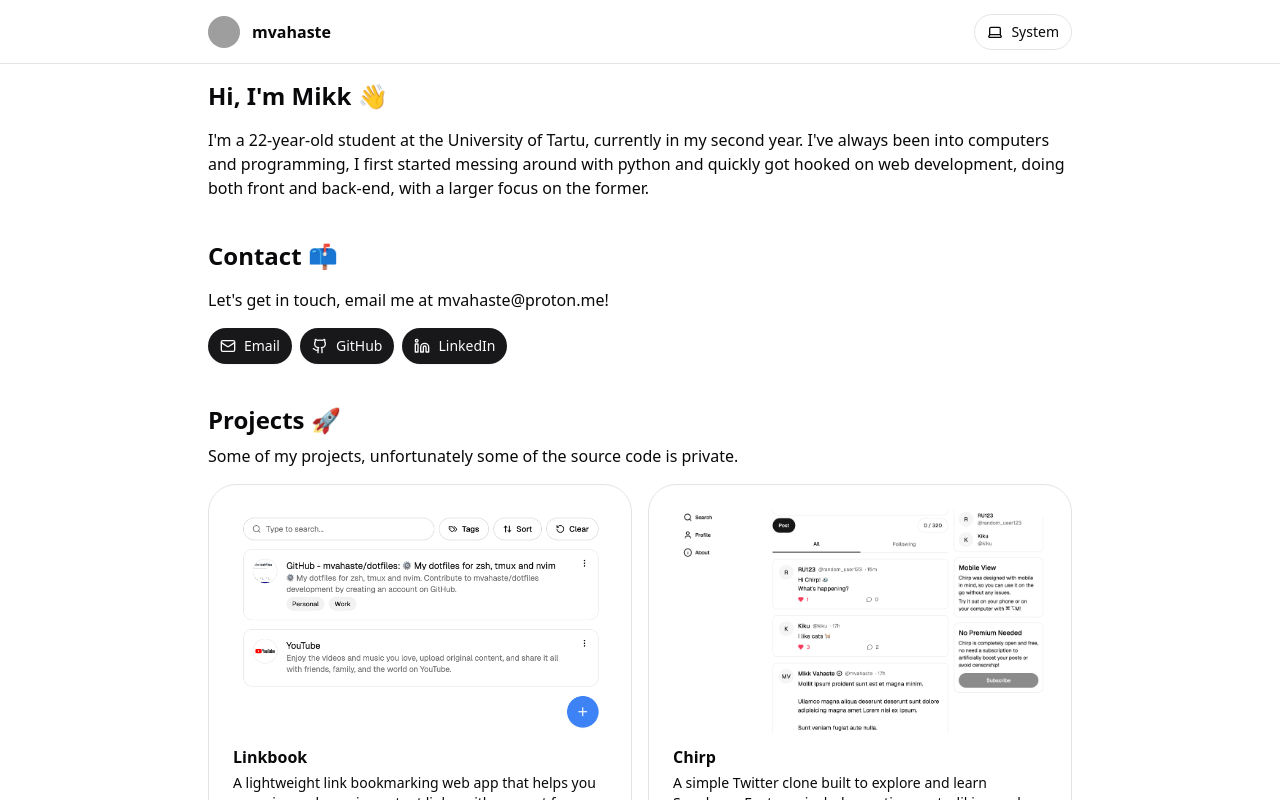
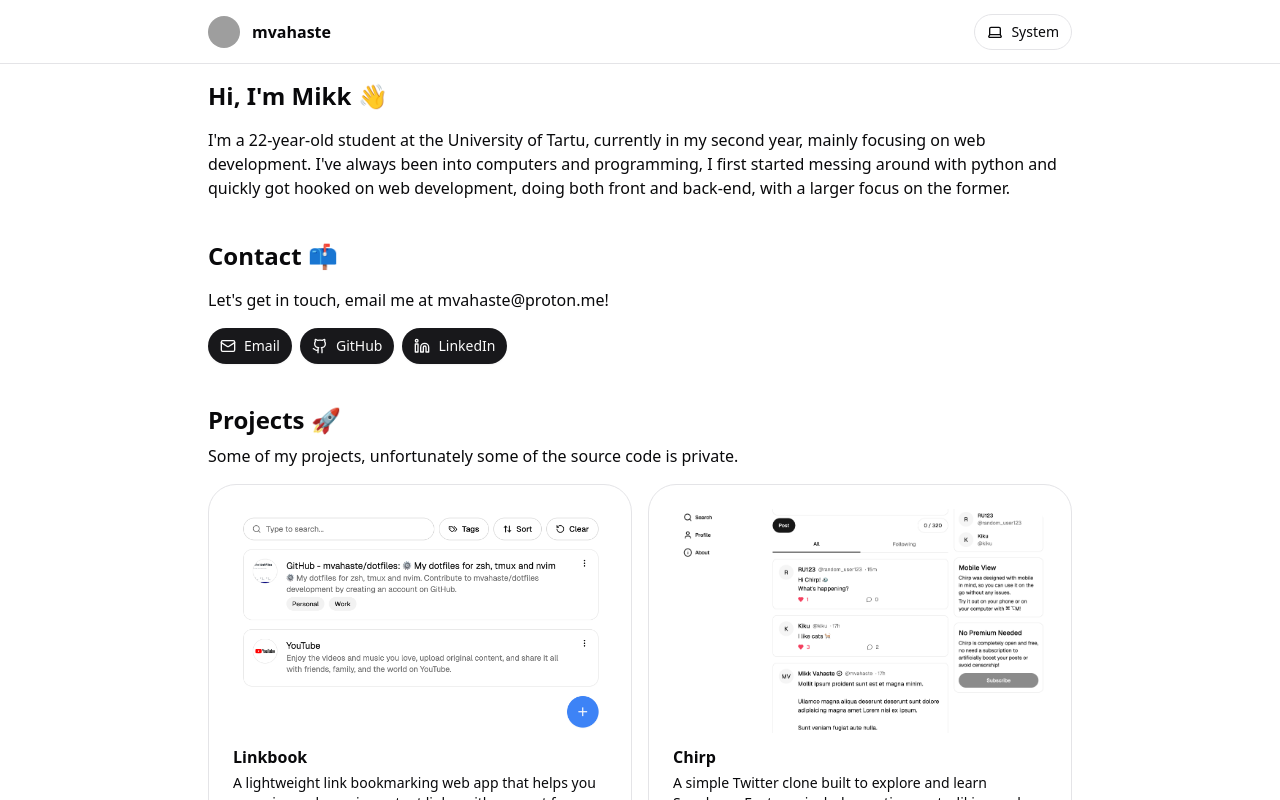
Before and after one commit to mvahaste/www, a Next.js app: page / in a window 1280 px wide. Shown: the top 800 px of the page. Built offline with nearby package versions, Linux system fonts and the light colour scheme; grey boxes are pictures that could not be loaded.

Commit message:
Improved info section

```diff
--- a/app/page.tsx
+++ b/app/page.tsx
@@ -9,11 +9,13 @@ export default function Home() {
       {/* About Me */}
       <h2 className="mb-2 text-2xl font-bold">Hi, I{"'"}m Mikk 👋</h2>
       <p>
-        I{"'"}m a 22-year-old student at the University of Tartu, currently in
-        my second year. I{"'"}ve always been into computers and programming, I
-        first started messing around with python and quickly got hooked on web
-        development, doing both front and back-end, with a larger focus on the
-        former.
+        I{"'"}m a <span className="font-medium">22-year-old</span> student at
+        the <span className="font-medium">University of Tartu</span>, currently
+        in my second year, mainly focusing on{" "}
+        <span className="font-medium">web development</span>. I{"'"}ve always
+        been into computers and programming, I first started messing around with
+        python and quickly got hooked on web development, doing both front and
+        back-end, with a larger focus on the former.
       </p>
       {/* Contact */}
       <h2 className="mt-8 mb-2 text-2xl font-bold">Contact 📫</h2>
```
